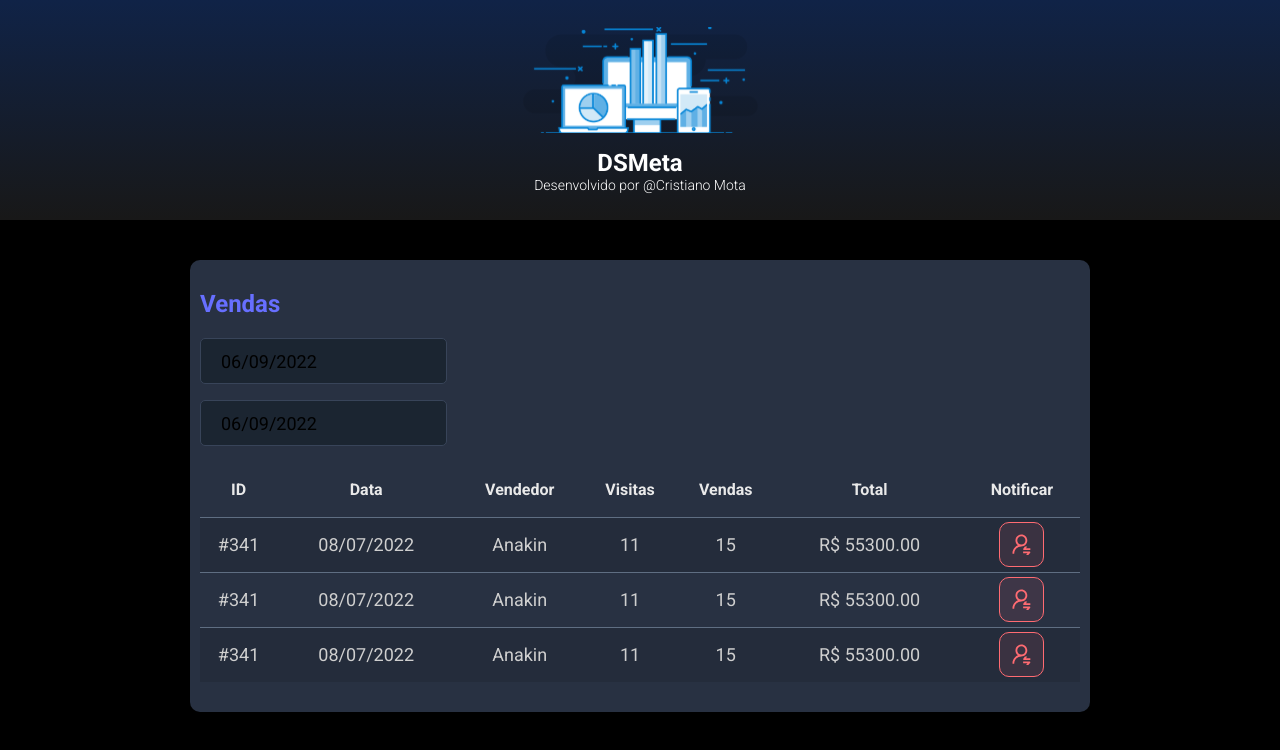
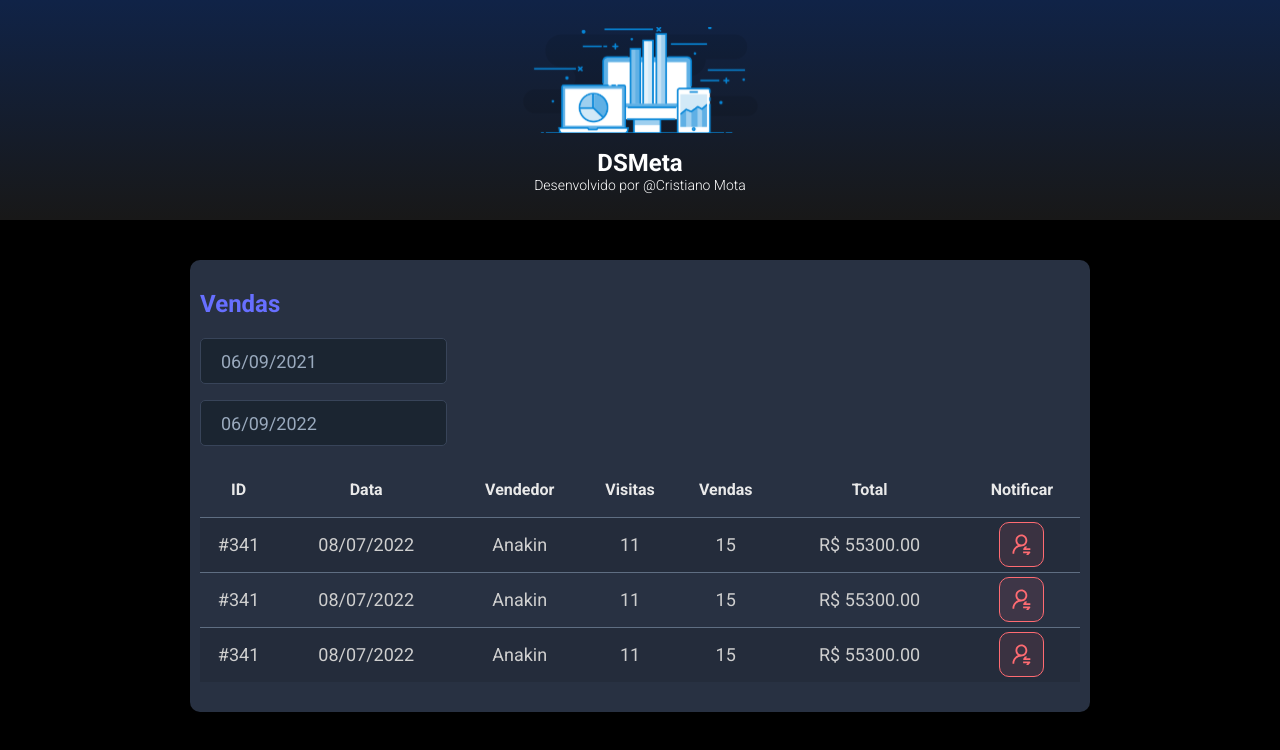
Before and after one commit to ccrismota/dsmetaproject, a React (Vite) app in the folder frontend/: page / in a window 1280 px wide. Shown: the top 750 px of the page. Built offline with nearby package versions, Linux system fonts and the light colour scheme.

Commit message:
useState

```diff
--- a/frontend/src/componets/SalesCard/index.tsx
+++ b/frontend/src/componets/SalesCard/index.tsx
@@ -1,25 +1,32 @@
+import { useState } from "react";
 import DatePicker from "react-datepicker";
 import "react-datepicker/dist/react-datepicker.css";
 import NotificationButton from "../NotificationButton";
 import "./styles.css";
 
 function SalesCard() {
+
+  const min = new Date(new Date().setDate(new Date().getDate() - 365));
+
+  const [minDate, setMinDate] = useState(min);
+  const [maxDate, setMaxDate] = useState(new Date());
+
   return (
     <div className="dsmeta-card">
       <h2 className="dsmeta-sales-title">Vendas</h2>
       <div>
         <div className="dsmeta-form-control-container">
           <DatePicker
-            selected={new Date()}
-            onChange={(date: Date) => {}}
+            selected={minDate}
+            onChange={(date: Date) => setMinDate(date)}
             className="dsmeta-form-control"
             dateFormat="dd/MM/yyyy"
           />
         </div>
         <div className="dsmeta-form-control-container">
           <DatePicker
-            selected={new Date()}
-            onChange={(date: Date) => {}}
+            selected={maxDate}
+            onChange={(date: Date) => setMaxDate(date)}
             className="dsmeta-form-control"
             dateFormat="dd/MM/yyyy"
           />
--- a/frontend/src/componets/SalesCard/styles.css
+++ b/frontend/src/componets/SalesCard/styles.css
@@ -18,6 +18,8 @@
   border-radius: 5px;
   padding: 0 20px;
   font-size: 18px;
+  color: #9AAABE;
+  ;
 }
 
 .dsmeta-form-control-container {
```
